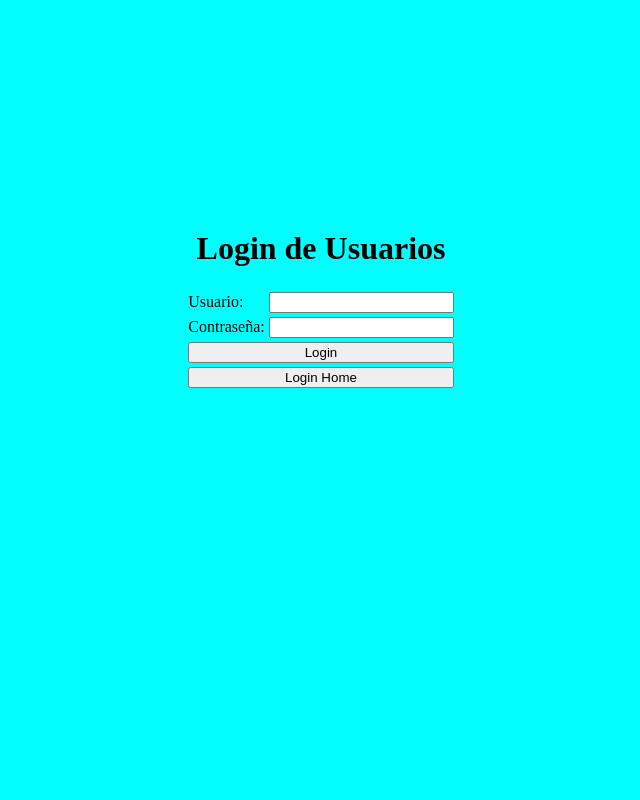
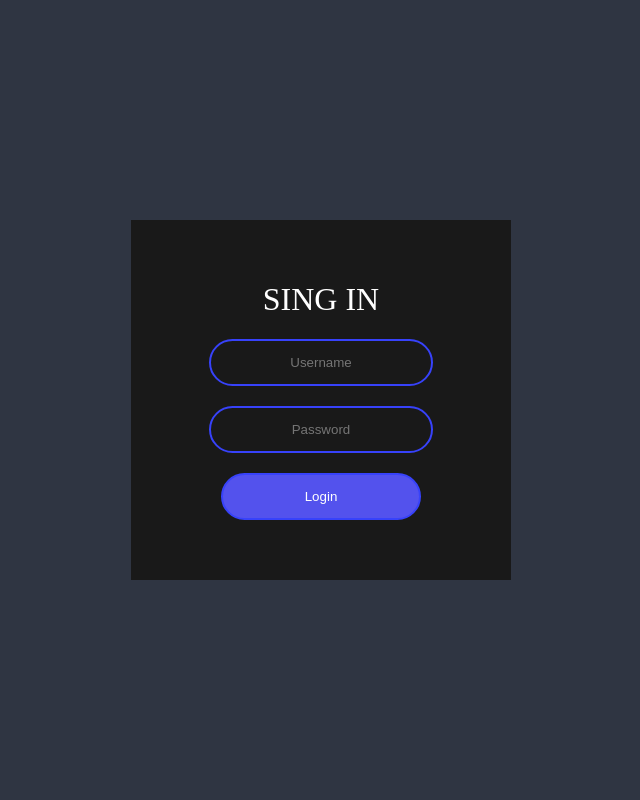
Before and after one commit to Feeramezquita/LABS-A01421954, a PHP site: page / in a window 1280 px wide. Shown: the whole page, without its empty margins (319-959 px from the left). Run offline with PHP 8.4, Linux system fonts and the light colour scheme.

Commit message:
Inlcuir Lab 5

```diff
--- a/Lab 5/css/style.css
+++ b/Lab 5/css/style.css
@@ -1,10 +1,64 @@
+body, html {
+    height: 100%;
+}
+
 body {
-    margin-top: 18%;
-    background-color: aqua;
+    margin: 0;
+    padding: 0;
+    background: #2f3542;
+
+    display: flex;
+    flex-direction: row;
+    flex-wrap: wrap;
+    justify-content: center;
+    align-items: center;
+    overflow: hidden;
 }
-h1 {
+
+.form-box {
+    width: 300px;
+    padding: 40px;
+    background: #191919;
     text-align: center;
 }
-#btnVerif {
-    width: 100%;
+
+.form-title {
+    color: #fff;
+    text-transform: uppercase;
+    font-weight: 500;
 }
+
+.form-box input[type="text"],
+.form-box input[type="password"],
+.form-box button[type="submit"] {
+    border: 0;
+    background: none;
+    display: block;
+    margin: 20px auto;
+    padding: 14px 10px;
+    text-align: center;
+    border: 2px solid #3742fa;
+    width: 200px;
+    outline: none;
+    color: #fff;
+    border-radius: 24px;
+    transition: 0.25s;
+}
+
+.form-box input[type="text"]:focus,
+.form-box input[type="password"]:focus {
+    width: 280px;
+    border-color: #fff;
+
+}
+
+.form-box button[type="submit"] {
+    border: 0;
+    border: 2px solid #3742fa;
+    background: #5352ed;
+    cursor: pointer;
+}
+
+.form-box button[type="submit"]:hover {
+    background: none;
+}
--- a/Lab 5/index.html
+++ b/Lab 5/index.html
@@ -4,32 +4,18 @@
     <meta charset="UTF-8">
     <meta name="viewport" content="width=device-width, initial-scale=1.0">
     <meta http-equiv="X-UA-Compatible" content="ie=edge">
-    <title>Lab 5</title>
-    <link rel="stylesheet" href="/css/style.css">
+    <title>Login</title>
+    <link rel="stylesheet" href="https://cdnjs.cloudflare.com/ajax/libs/animate.css/3.7.2/animate.min.css">
+    <link rel="stylesheet" href="./css/style.css">
 </head>
 <body>
-    <header>
-        <h1>Login de Usuarios</h1>
-    </header>
-<center>
-        <form action= "/html/home.html" method="GET" >
-            <table id="login">
-                    <tr>
-                        <td><label>Usuario:</label></td> <td><input type="text" name="usuario" id="usuario"></td>
-                    </tr>
-                    <tr>
-                        <td><label>Contraseña:</label></td> <td><input type="text" name="password" id="password"></td>
-                    </tr>
-                    <tr>
-                        <td colspan="2"><input type="button" name="btnVerif" id="btnVerif"  onclick="validar()"  value="Login"></td>
-                    </tr>
-                    <tr>
-                        <td colspan="2"><input type="submit" name="btnVerif" id="btnVerif"  submit="validar()"  value="Login Home"></td>
-                    </tr>
-                </table>
-        </form>
-</center>
 
-<script src="/js/script.js"></script>
+    <form action="./html/home.html" method="GET" class="form-box animated fadeInUp">
+        <h1 class="form-title">Sing In</h1>
+        <input type="text" placeholder="Username" id="usuario">
+        <input type="password" placeholder="Password" id="password">
+        <button type="submit" submit="validar()">Login</button>
+    </form>
+    <script src="./js/validateScript.js"></script>
 </body>
 </html>
```
Also changed, not shown: Lab 5/js/validateScript.js (renamed from Lab 5/js/script.js).
